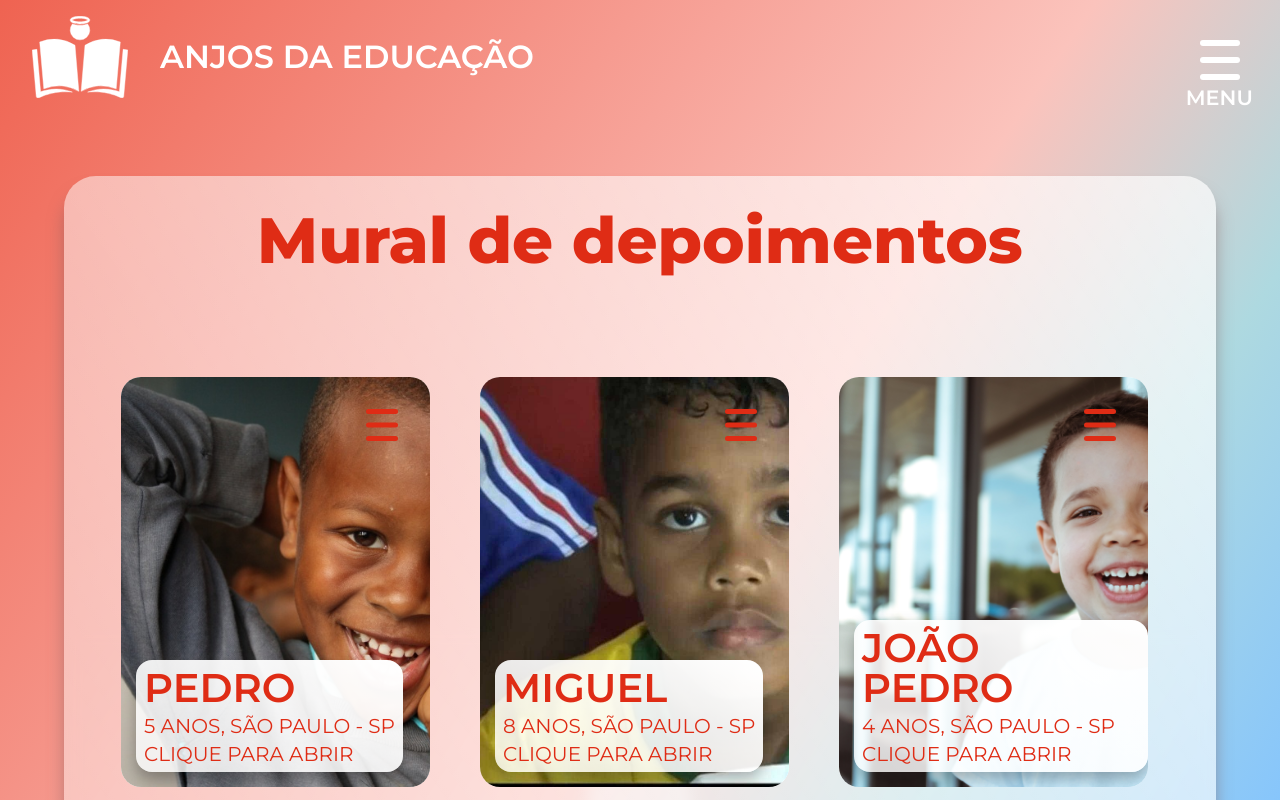
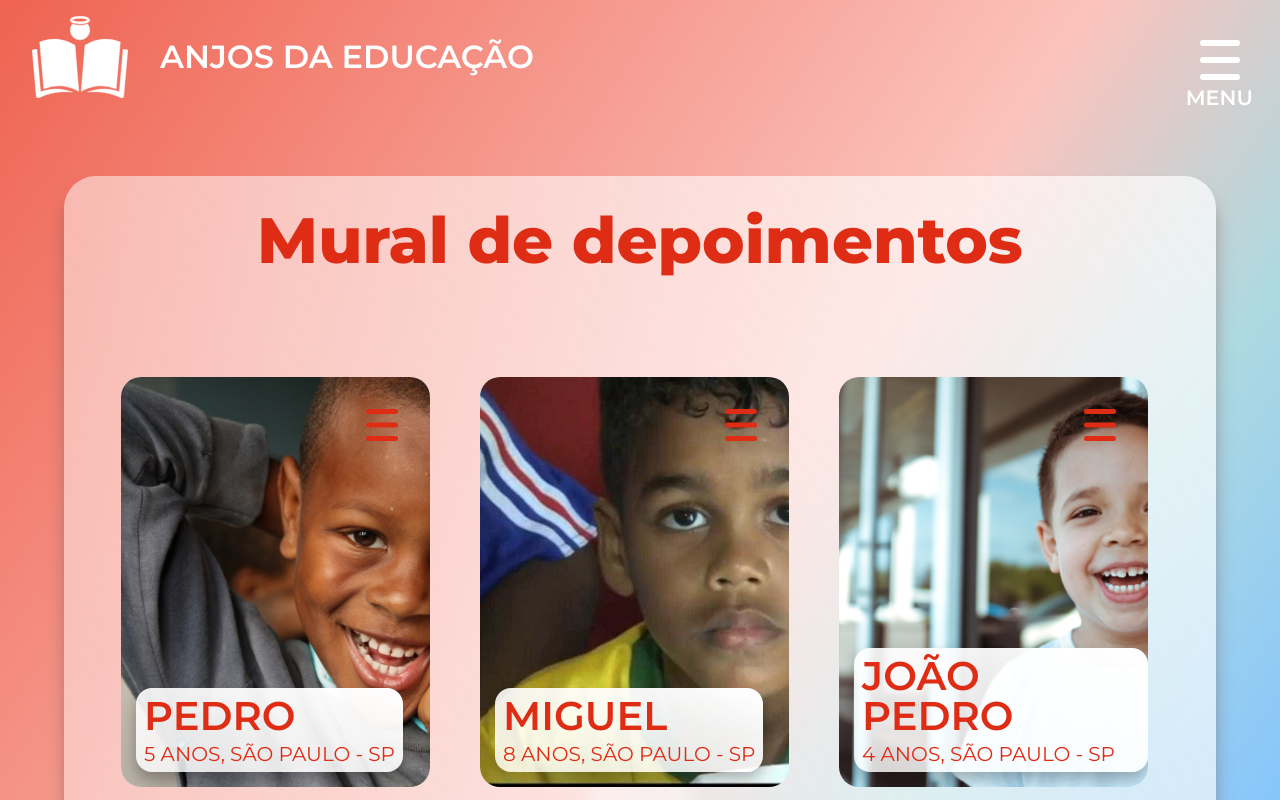
Before and after one commit to bob-mw/anjosDaEducacao, a React (Create React App) app: page /mural in a window 1280 px wide. Shown: the top 800 px of the page. Built offline with nearby package versions, Linux system fonts and the light colour scheme.

Commit message:
Removed Instruction descriptions

```diff
--- a/src/components/CardItem/index.jsx
+++ b/src/components/CardItem/index.jsx
@@ -34,7 +34,6 @@ const CardItem = ({ id }) => {
           >
             <S.Name>{name}</S.Name>
             <S.Description>{`${age} anos, ${city} - ${state}`}</S.Description>
-            <S.Description>Clique para fechar</S.Description>
           </S.TitleContainer>
 
           <S.Menu>
--- a/src/components/CardList/index.jsx
+++ b/src/components/CardList/index.jsx
@@ -20,7 +20,6 @@ const Card = ({ id, name, age, city, state }) => {
           >
             <S.Name>{name}</S.Name>
             <S.Description>{`${age} anos, ${city} - ${state}`}</S.Description>
-            <S.Description>Clique para abrir</S.Description>
           </S.TitleContainer>
           <S.Menu>
             <S.Top/>
```
